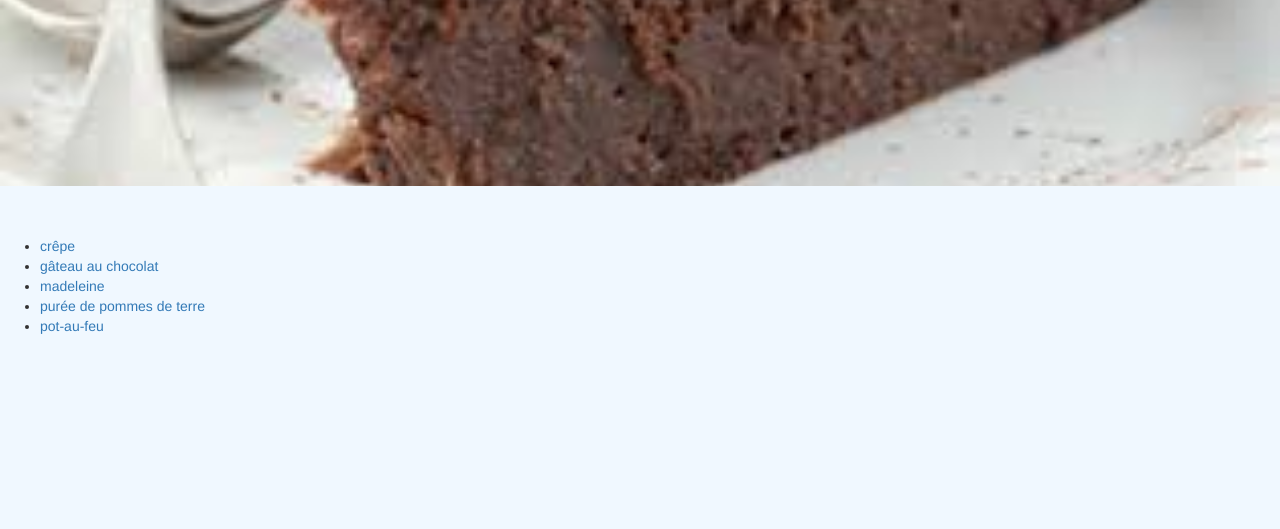
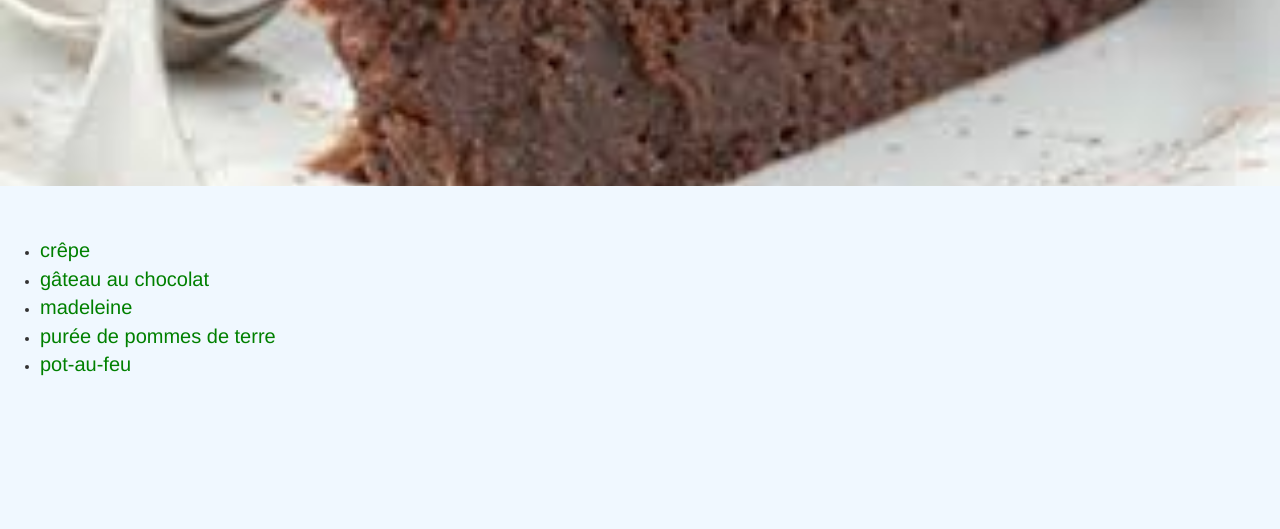
Before and after one commit to abdoulaye75/mini-CMS, a PHP site: page / in a window 1280 px wide. Shown: the part 486-1015 px from the top of the page. Before the commit the page ends 820 px from the top, so only its background shows below. Run offline with PHP 8.4, Linux system fonts and the light colour scheme; data comes from the database, SQL or seed files in the repository; some libraries are stand-ins or nearby versions.

Commit message:
ajout d'un attribut class pour styliser les balises a

```diff
--- a/index.php
+++ b/index.php
@@ -49,7 +49,7 @@
     <?php
 
       while ($donnees = $reponse->fetch()) { ?>
-        <li> <?php echo '<a href="views/recette.php?name='.$donnees['name'].'">'.$donnees['name'].'</a>'; ?> </li>
+        <li> <?php echo '<a href="views/recette.php?name='.$donnees['name'].'" class="recette">'.$donnees['name'].'</a>'; ?> </li>
       <?php
         } $reponse->closeCursor();
      ?>
```
